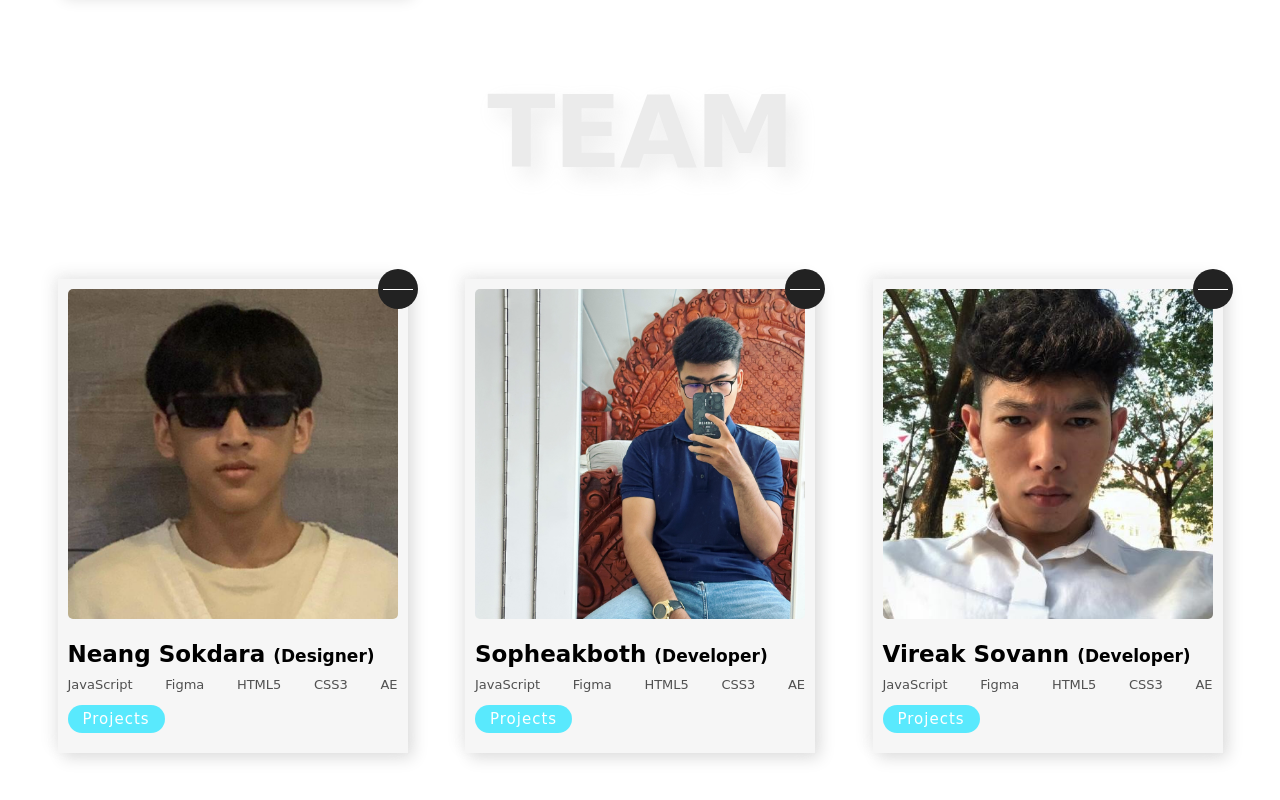
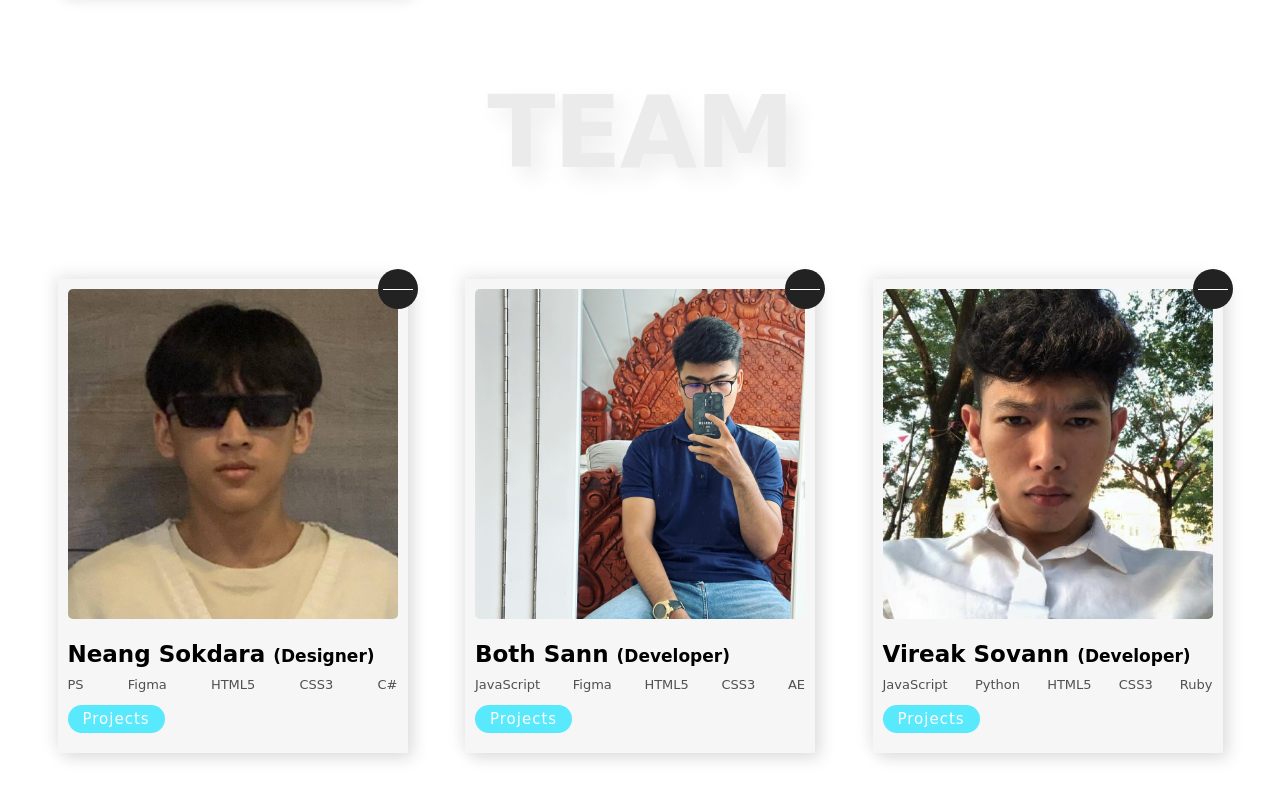
Before and after one commit to BothSann/thecreative-website, a plain HTML site: page index.html in a window 1280 px wide. Shown: the part 1576-2376 px from the top of the page. Drawn offline with Linux system fonts and the light colour scheme; a web font is replaced by a local one.

Commit message:
first commit

```diff
--- a/index.html
+++ b/index.html
@@ -93,11 +93,11 @@
             <img src="images/user-5.jpg" class="gallery__img" />
             <h2 class="gallery__name">Neang Sokdara <span>(Designer)</span></h2>
             <ul class="gallery__list">
-              <li class="gallery__list-item">JavaScript</li>
+              <li class="gallery__list-item">PS</li>
               <li class="gallery__list-item">Figma</li>
               <li class="gallery__list-item">HTML5</li>
               <li class="gallery__list-item">CSS3</li>
-              <li class="gallery__list-item">AE</li>
+              <li class="gallery__list-item">C#</li>
             </ul>
             <a href="#" class="gallery__btn">Projects</a>
             <div class="story">
@@ -116,7 +116,7 @@
 
           <div class="gallery__member">
             <img src="images/user-10.jpg" class="gallery__img" />
-            <h2 class="gallery__name">Sopheakboth <span>(Developer)</span></h2>
+            <h2 class="gallery__name">Both Sann <span>(Developer)</span></h2>
             <ul class="gallery__list">
               <li class="gallery__list-item">JavaScript</li>
               <li class="gallery__list-item">Figma</li>
@@ -146,10 +146,10 @@
             </h2>
             <ul class="gallery__list">
               <li class="gallery__list-item">JavaScript</li>
-              <li class="gallery__list-item">Figma</li>
+              <li class="gallery__list-item">Python</li>
               <li class="gallery__list-item">HTML5</li>
               <li class="gallery__list-item">CSS3</li>
-              <li class="gallery__list-item">AE</li>
+              <li class="gallery__list-item">Ruby</li>
             </ul>
             <a href="#" class="gallery__btn">Projects</a>
             <div class="story">
```
